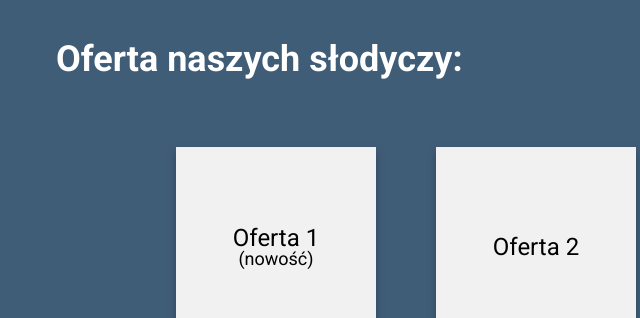
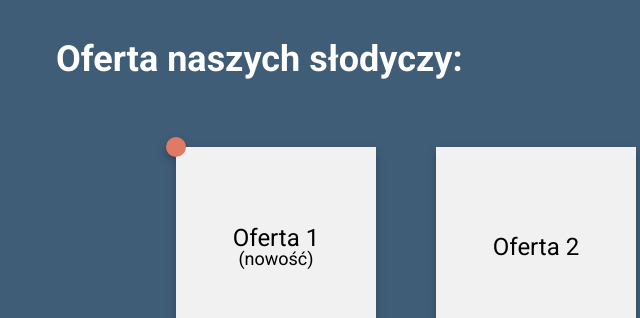
Before and after one commit to Natalia-webdev/project-1-futurecollars, a plain HTML site: page index.html in a window 1280 px wide. Shown: the part 1648-1966 px from the top of the page, 104-744 px from the left. Drawn offline with Linux system fonts and the light colour scheme.

Commit message:
dot for new offert fix

```diff
--- a/styles/offer.css
+++ b/styles/offer.css
@@ -34,7 +34,7 @@
   transform: scale(1.05);
 }
 
-.dot {
+.new-offer-dot {
   background-color: #e07a64;
   border-radius: 50%;
   width: 20px;
```
